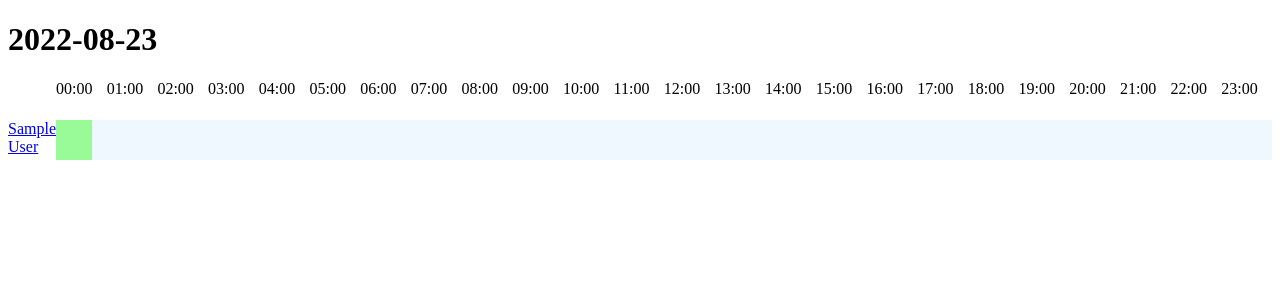
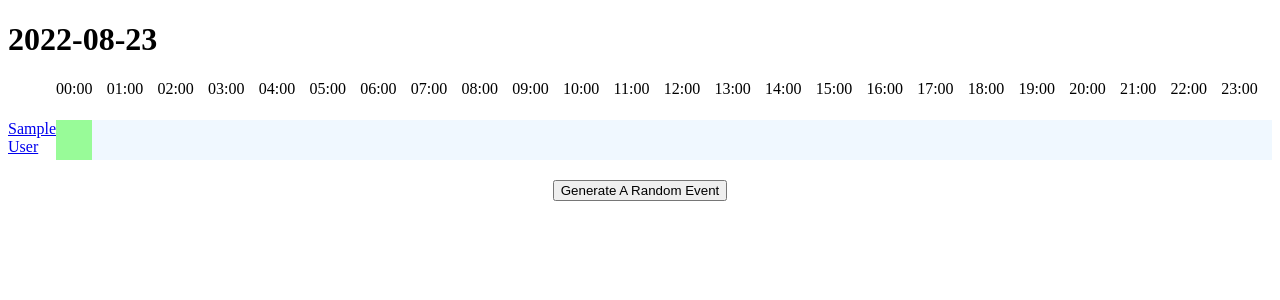
Before and after one commit to verigak/scheduler, a Django app: page /scheduler/ in a window 1280 px wide. Shown: the part 26-326 px from the top of the page. Run offline with Django 4.2, Linux system fonts and the light colour scheme; tables that the repository leaves empty hold one stand-in row (values such as "Sample post").

Commit message:
Add a button to generate random events

```diff
--- a/events/scheduler/models.py
+++ b/events/scheduler/models.py
@@ -46,7 +46,9 @@ class Event(models.Model):
     assignee = models.ForeignKey(User, models.SET_NULL, blank=True, null=True)
 
     def __str__(self):
-        return f'{self.name} ({self.date})'
+        starts = self.starts.isoformat("minutes")
+        ends = self.ends.isoformat("minutes")
+        return f'{self.name} - {self.date}: {starts} - {ends}'
 
     def save(self, *args, **kwargs):
         mask = timerange_to_bitmask(self.starts, self.ends)
--- a/events/scheduler/static/scheduler/main.css
+++ b/events/scheduler/static/scheduler/main.css
@@ -40,3 +40,8 @@ main.user {
 .free {
     background-color: palegreen;
 }
+
+#generate {
+    text-align: center;
+    padding: 20px;
+}
--- a/events/scheduler/templates/scheduler/day.html
+++ b/events/scheduler/templates/scheduler/day.html
@@ -33,6 +33,17 @@
         {% endfor %}
     {% endfor %}
 </main>
+<div id="generate">
+    <button id="generate-event">Generate A Random Event</button>
+</div>
+<script>
+    var button = document.getElementById("generate-event");
+    button.addEventListener("click", function(e) {
+        fetch("{% url 'generate-day' current %}", {method: "POST"}).then(res => {
+            location.reload();
+        });
+    }, false);
+</script>
 {% else %}
 <p>No users available.</p>
 {% endif %}
--- a/events/scheduler/urls.py
+++ b/events/scheduler/urls.py
@@ -7,4 +7,5 @@ urlpatterns = [
     path('<str:day>', views.day, name='day'),
     path('user/<int:uid>', views.user, name='user'),
     path('user/<int:uid>/<str:day>', views.user, name='user-day'),
+    path('generate/<str:day>', views.generate_event, name='generate-day'),
 ]
--- a/events/scheduler/views.py
+++ b/events/scheduler/views.py
@@ -1,6 +1,11 @@
+import random
+
 from datetime import date, timedelta
 
+from django.http import HttpResponse
 from django.shortcuts import get_object_or_404, render
+from django.views.decorators.csrf import csrf_exempt
+from django.views.decorators.http import require_http_methods
 
 from .models import User, Event, all_intervals
 
@@ -75,3 +80,19 @@ def user(request, uid, day=''):
         'current': d.isoformat(),
     }
     return render(request, 'scheduler/user.html', context)
+
+
+@require_http_methods(['POST'])
+@csrf_exempt
+def generate_event(request, day=''):
+    try:
+        d = date.fromisoformat(day)
+    except ValueError:
+        # Use a random day in one of the next 7 days
+        d = date.today() + timedelta(days=random.randint(1, 7))
+
+    starts, ends = sorted(random.sample(list(all_intervals()), 2))
+    event = Event(name='Random Event', date=d, starts=starts, ends=ends)
+    event.save()
+    print(f'Generated event: {event}')
+    return HttpResponse(f'Generated Event for {d}: {starts}-{ends}\n')
```
